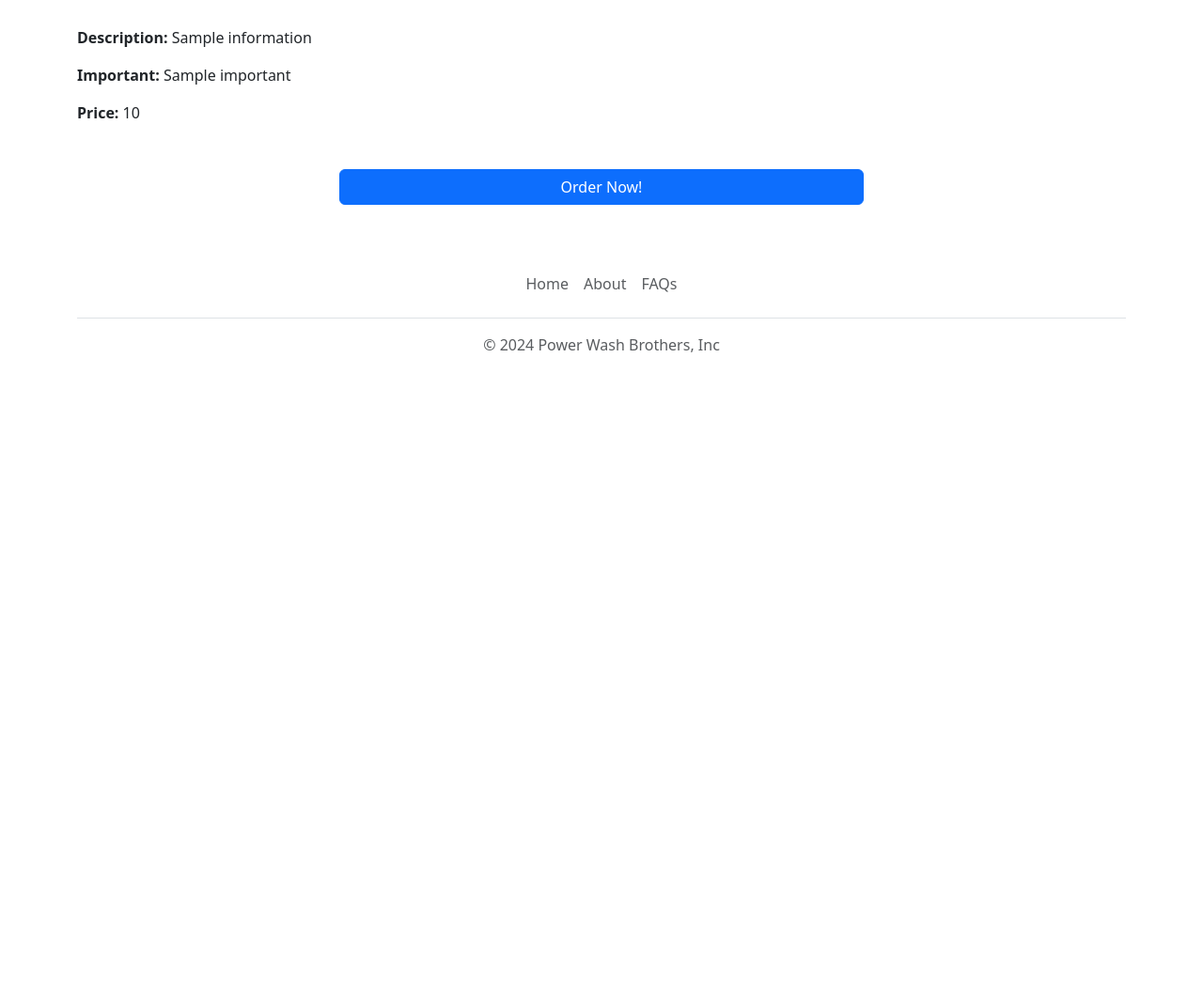
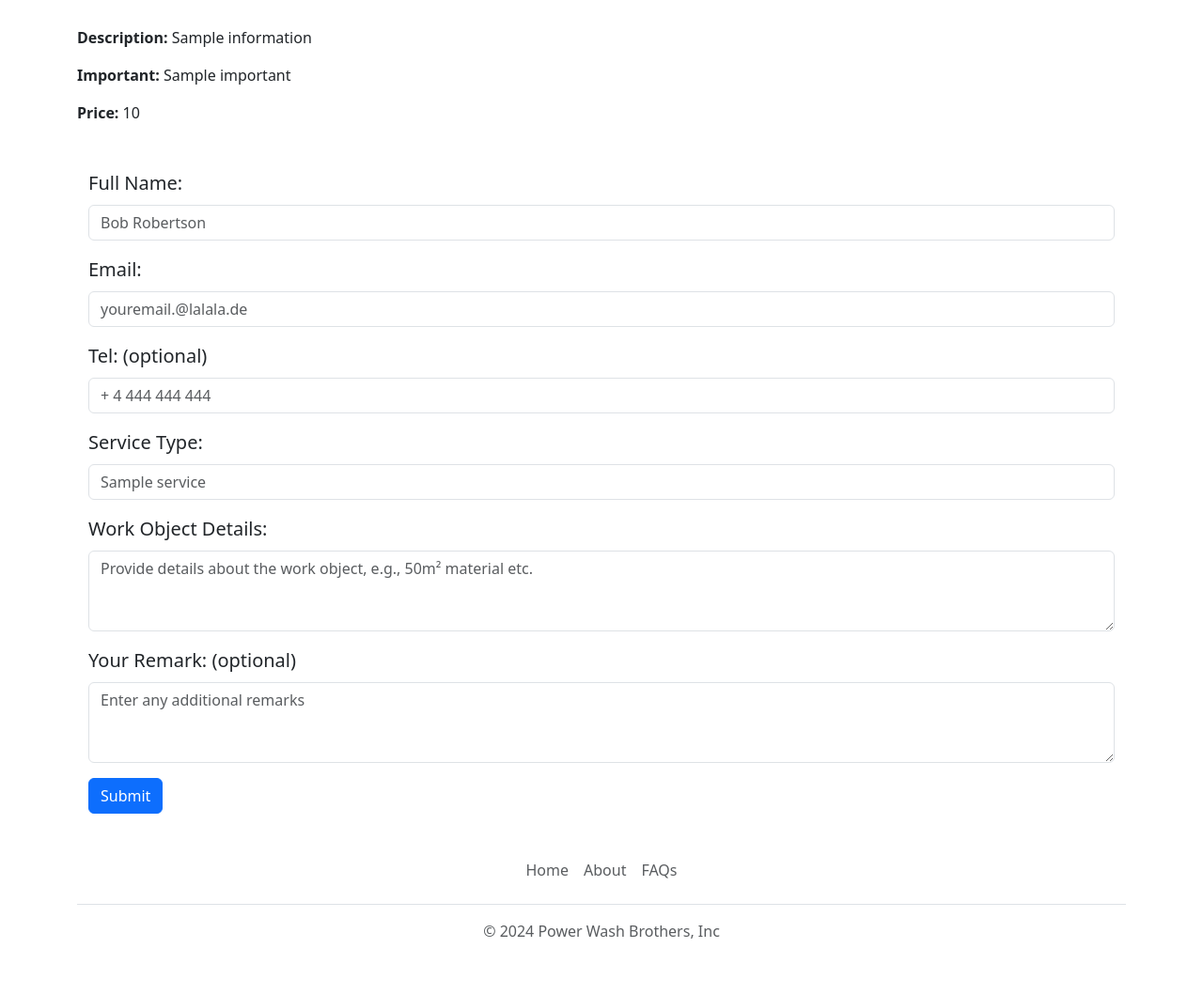
Before and after one commit to 4sta/powerwashbrothers-services-website_main, a Flask app: page /service/1 in a window 1280 px wide. Shown: the part 180-1239 px from the top of the page at 94% size. Before the commit the page ends 555 px from the top, so only its background shows below. Run offline with Flask 3, Linux system fonts and the light colour scheme; a database or web service that is not in the repository returns one stand-in record (values such as "Sample title"); some libraries are stand-ins or nearby versions.

Commit message:
IMPROVED service ordering process with saving orders to the database
- ADDED route to "service_details.html "that opens new page for each service based on their id.
-CREATED order FORM "service_order_form.html" instead of "mailto" solution for easier ordering process
-CREATED/CONNECTED new table "orders" to save orders in the database  -UPDATED the database.py /ADDED error handling block "try except" to each function
-ADDED route to "order_success.html" to confirm successful order.

```diff
--- a/app.py
+++ b/app.py
@@ -1,5 +1,5 @@
-from flask import Flask, render_template, jsonify, abort
-from database import get_services_db, get_service_db
+from flask import Flask, render_template, jsonify, abort, request, redirect, url_for
+from database import get_services_db, get_service_db, save_order_to_db
 
 app = Flask(__name__)
 
@@ -35,5 +35,19 @@ def service_detail(service_id):
         abort(404)
 
 
+@app.route("/service/<int:service_id>/order", methods=["POST"])
+def order_service(service_id):
+    order_data = request.form.to_dict()
+    save_order_to_db(order_data['fullName'], order_data['email'],
+                     order_data.get('tel'), order_data['serviceType'],
+                     order_data['workObjectDetails'], order_data.get('remark'))
+    return redirect(url_for('order_success'))
+
+
+@app.route("/order_success")
+def order_success():
+    return render_template('order_success.html')
+
+
 if __name__ == "__main__":
     app.run(host='0.0.0.0', debug=True)
--- a/database.py
+++ b/database.py
@@ -1,37 +1,41 @@
 import os
 import psycopg2
 
+# connection to the database
 
-# connecting to datab
 def get_services_db():
-
-    db_conn = psycopg2.connect(os.environ['DATABASE_URL'])
-    cursor = db_conn.cursor()
-
-    # getting services from database
-    cursor.execute(
-        "SELECT id, title, information, important, price FROM services")
-    services = cursor.fetchall()
-
-    # closed cursor and connection
-    cursor.close()
-    db_conn.close()
-
-    # list
-    services_list = []
-    for service in services:
-        service_dict = {
-            'id': service[0],
-            'title': service[1],
-            'information': service[2],
-            'important': service[3],
-            'price': service[4]
-        }
-        services_list.append(service_dict)
-
-    return services_list
+    try:
+        db_conn = psycopg2.connect(os.environ['DATABASE_URL'])
+        cursor = db_conn.cursor()
 
 
+        cursor.execute(
+            "SELECT id, title, information, important, price FROM services")
+        services = cursor.fetchall()
+
+
+        cursor.close()
+        db_conn.close()
+
+
+        services_list = []
+        for service in services:
+            service_dict = {
+                'id': service[0],
+                'title': service[1],
+                'information': service[2],
+                'important': service[3],
+                'price': service[4]
+            }
+            services_list.append(service_dict)
+
+        return services_list
+    except psycopg2.Error as e:
+        print(f"Database error: {e}")
+        return []
+
+
+# connection based on the service id
 
 def get_service_db(id):
     try:
@@ -54,3 +58,19 @@ def get_service_db(id):
     except psycopg2.Error as e:
         print(f"Database error: {e}")
         return None
+
+
+# function to send orders to the database
+def save_order_to_db(full_name, email, tel, service_type, work_object_details, remark):
+    try:
+        conn = psycopg2.connect(os.environ['DATABASE_URL'])
+        cursor = conn.cursor()
+        cursor.execute("""
+            INSERT INTO orders (full_name, email, tel, service_type, work_object_details, remark)
+            VALUES (%s, %s, %s, %s, %s, %s)
+        """, (full_name, email, tel, service_type, work_object_details, remark))
+        conn.commit()
+        cursor.close()
+        conn.close()
+    except psycopg2.Error as e:
+        print(f"Database error: {e}")
--- a/templates/service_details.html
+++ b/templates/service_details.html
@@ -33,9 +33,9 @@
         <p><b>Description:</b> {{ service['information'] }}</p>
         <p><b>Important:</b> {{ service['important'] }}</p>
         <p><b>Price:</b> {{ service['price'] }}</p>
-        <div class="d-grid gap-2 col-6 mx-auto mt-5 mb-5">
-          <a class="btn btn-primary" href="mailto:power-wash-brothers-order@lalala.dededede?subject=Calculating%20and%20ordering%20the%20service.&body=!!!!%20PLEASE%20FILL%20OUT%20THE%20FORM!!!!!!!!!!%0D%0A%0D%0AFull%20Name%3A%0D%0A%0D%0ATel%3A%0D%0A%0D%0AService%20Type%3A%0D%0A%0D%0AWork%20Object%20Details%3A%0D%0A%0D%0AYour%20Remark%3A%0D%0A">Order Now!</a>
-        </div>
+
+         {% include 'service_order_form.html' %}
+
     </div>
     <p></p>
     {% include 'footer.html' %}
--- /dev/null
+++ b/templates/service_order_form.html
@@ -0,0 +1,29 @@
+<div class="container mt-5 lead">
+    <form action="/service/{{ service['id'] }}/order" method="POST">
+        <div class="mb-3">
+            <label for="fullName" class="form-label">Full Name:</label>
+            <input type="text" class="form-control" id="fullName" name="fullName" placeholder="Bob Robertson" required>
+        </div>
+        <div class="mb-3">
+            <label for="email" class="form-label">Email:</label>
+            <input type="email" class="form-control" id="email" name="email" placeholder="youremail.@lalala.de" required>
+        </div>
+        <div class="mb-3">
+            <label for="tel" class="form-label">Tel: (optional)</label>
+            <input type="tel" class="form-control" id="tel" name="tel" placeholder="+ 4 444 444 444">
+        </div>
+        <div class="mb-3">
+            <label for="serviceType" class="form-label">Service Type:</label>
+            <input type="text" class="form-control" id="serviceType" name="serviceType" placeholder="{{ service['title'] }}" required>
+        </div>
+        <div class="mb-3">
+            <label for="workObjectDetails" class="form-label">Work Object Details:</label>
+            <textarea class="form-control" id="workObjectDetails" name="workObjectDetails" rows="3" placeholder="Provide details about the work object, e.g., 50m² material etc." required></textarea>
+        </div>
+        <div class="mb-3">
+            <label for="remark" class="form-label">Your Remark: (optional)</label>
+            <textarea class="form-control" id="remark" name="remark" rows="3" placeholder="Enter any additional remarks"></textarea>
+        </div>
+        <button type="submit" class="btn btn-primary">Submit</button>
+    </form>
+</div>
```
Also changed, not shown: templates/order_success.html (added, +34 -0 lines).
